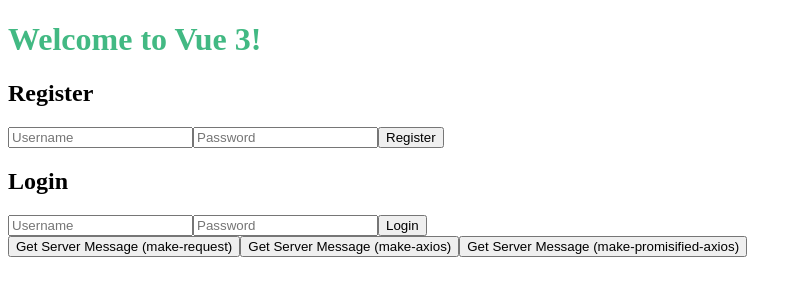
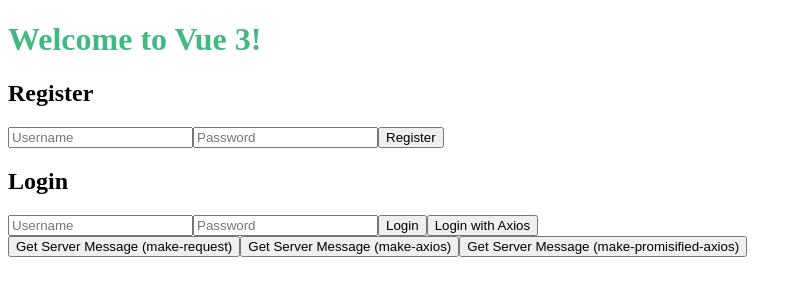
Before and after one commit to CodeItQuick/request-tomfoolery, a Vue app: page / in a window 1280 px wide. Shown: the top 300 px of the page, without its empty margins (0-802 px from the left). Built offline with nearby package versions, Linux system fonts and the light colour scheme.

Commit message:
add axios login endpoint

```diff
--- a/src/App.vue
+++ b/src/App.vue
@@ -12,6 +12,7 @@
       <input v-model="loginUsername" placeholder="Username" required />
       <input v-model="loginPassword" type="password" placeholder="Password" required />
       <button type="submit">Login</button>
+      <button type="button" @click="loginAxios">Login with Axios</button>
     </form>
     <button @click="fetchMessage">Get Server Message (make-request)</button>
     <button @click="fetchAxiosMessage">Get Server Message (make-axios)</button>
@@ -63,6 +64,22 @@
         if (!res.ok) throw new Error(data.error || 'Login failed');
         this.token = data.token;
         this.message = 'Login successful!';
+      } catch (err) {
+        this.error = err.message;
+      }
+    },
+    async loginAxios() {
+      this.error = '';
+      try {
+        const res = await fetch('http://localhost:3000/login-axios', {
+          method: 'POST',
+          headers: { 'Content-Type': 'application/json' },
+          body: JSON.stringify({ username: this.loginUsername, password: this.loginPassword })
+        });
+        const data = await res.json();
+        if (!res.ok) throw new Error(data.error || 'Login failed');
+        this.token = data.token;
+        this.message = 'Login (Axios) successful!';
       } catch (err) {
         this.error = err.message;
       }
```
Also changed, not shown: server.js (+7 -0 lines).
